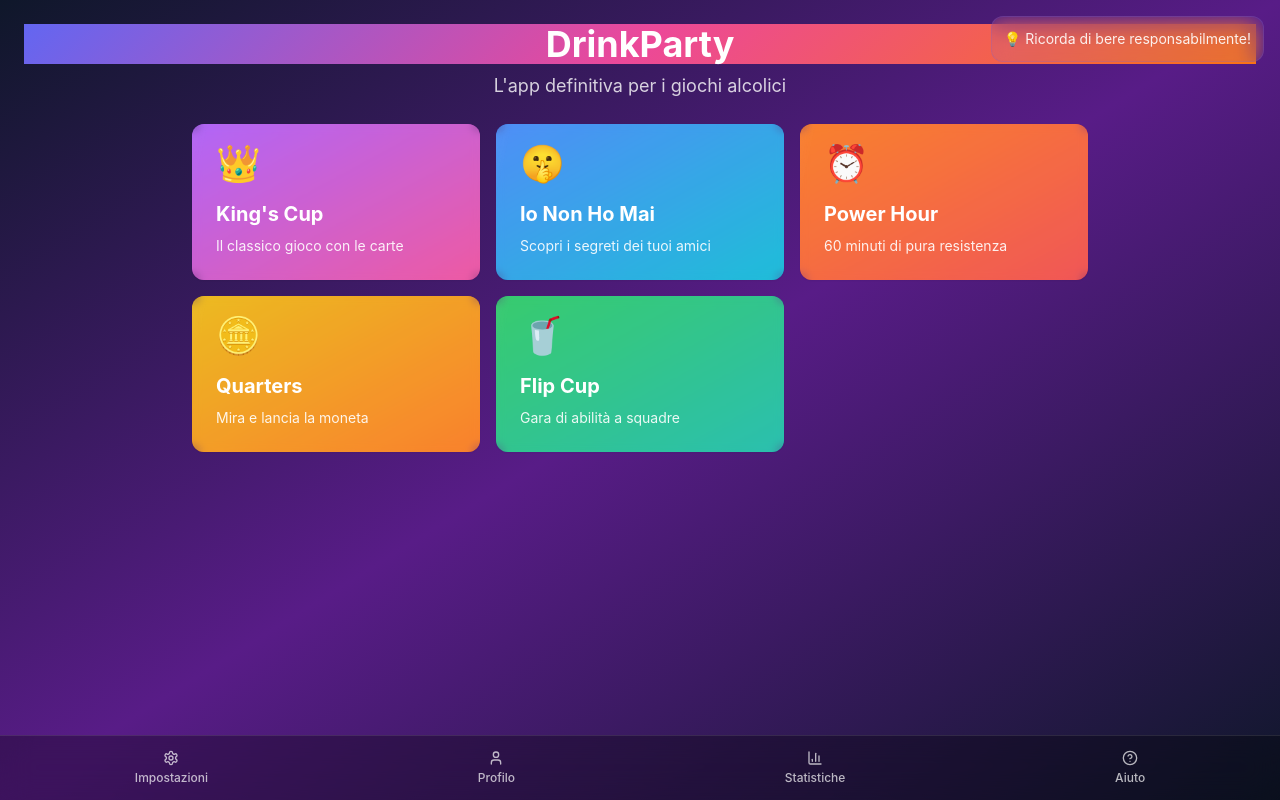
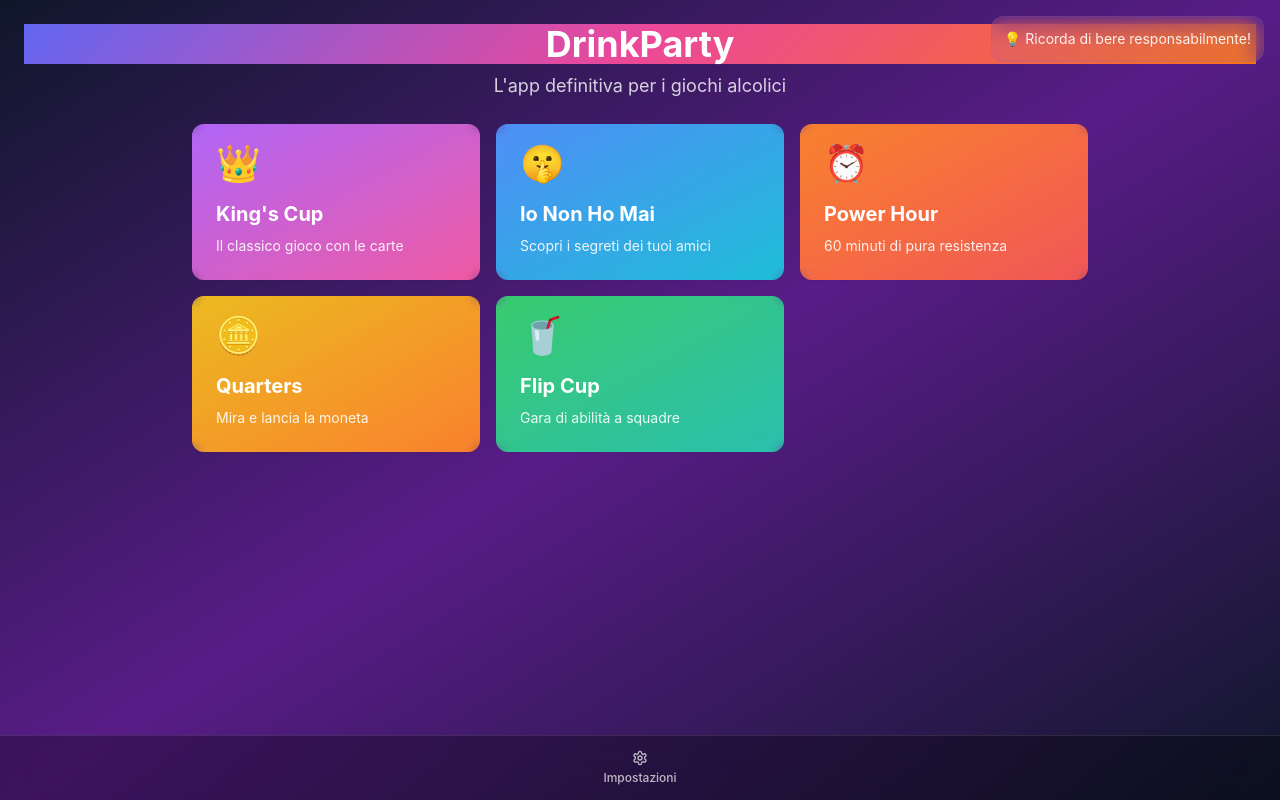
Before and after one commit to Nokitomo/drink-party-games-unleashed, a React (Vite) app: page / in a window 1280 px wide. Built offline with nearby package versions, Linux system fonts and the light colour scheme.

Commit message:
Remove profile, stats, and help features
Removed profile, statistics, and help menu items as the app is designed for use with friends.

```diff
--- a/src/pages/Index.tsx
+++ b/src/pages/Index.tsx
@@ -1,4 +1,3 @@
-
 import { useState } from "react";
 import { Card } from "@/components/ui/card";
 import { Button } from "@/components/ui/button";
@@ -9,7 +8,7 @@ import { IoNonHoMai } from "@/components/games/IoNonHoMai";
 import { PowerHour } from "@/components/games/PowerHour";
 import { Quarters } from "@/components/games/Quarters";
 import { FlipCup } from "@/components/games/FlipCup";
-import { Settings, User, BarChart3, HelpCircle } from "lucide-react";
+import { Settings } from "lucide-react";
 
 const games = [
   {
@@ -114,22 +113,10 @@ const Index = () => {
 
       {/* Bottom Navigation */}
       <div className="fixed bottom-0 left-0 right-0 bg-black/30 backdrop-blur-lg border-t border-white/10">
-        <div className="flex justify-around py-3">
+        <div className="flex justify-center py-3">
           <Button variant="ghost" className="flex flex-col gap-1 text-white/70 hover:text-white hover:bg-white/10">
             <Settings className="w-5 h-5" />
             <span className="text-xs">Impostazioni</span>
-          </Button>
-          <Button variant="ghost" className="flex flex-col gap-1 text-white/70 hover:text-white hover:bg-white/10">
-            <User className="w-5 h-5" />
-            <span className="text-xs">Profilo</span>
-          </Button>
-          <Button variant="ghost" className="flex flex-col gap-1 text-white/70 hover:text-white hover:bg-white/10">
-            <BarChart3 className="w-5 h-5" />
-            <span className="text-xs">Statistiche</span>
-          </Button>
-          <Button variant="ghost" className="flex flex-col gap-1 text-white/70 hover:text-white hover:bg-white/10">
-            <HelpCircle className="w-5 h-5" />
-            <span className="text-xs">Aiuto</span>
           </Button>
         </div>
       </div>
```
